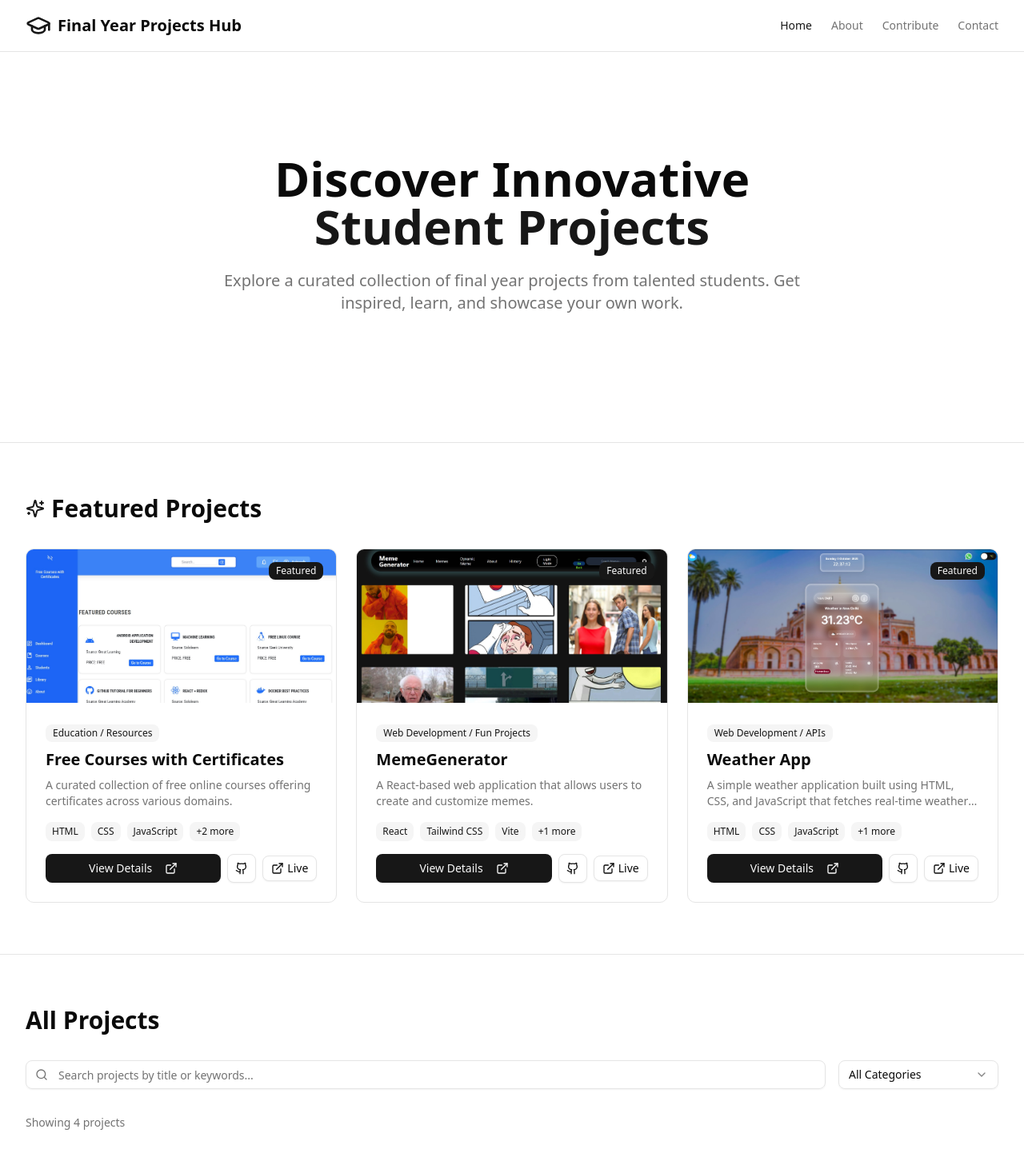
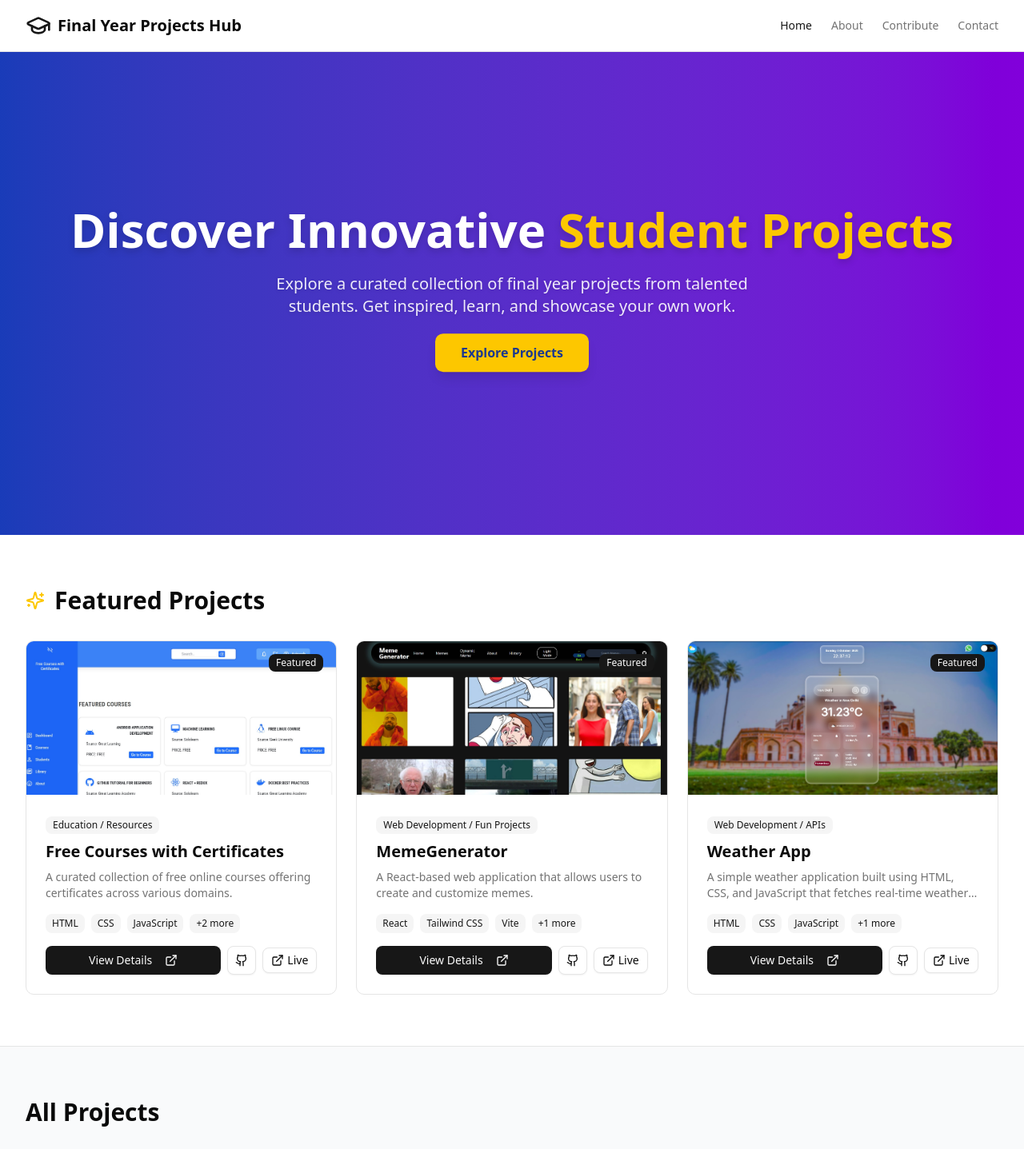
Before and after one commit to avinash201199/Final-Year-Projects-Hub, a Next.js app: page / in a window 1280 px wide. Shown: the top 1437 px of the page at 80% size. Built offline with nearby package versions, Linux system fonts and the light colour scheme.

Commit message:
Improve Hero Section design and layout

```diff
--- a/app/page.tsx
+++ b/app/page.tsx
@@ -34,28 +34,35 @@ export default function HomePage() {
   }, [])
 
   return (
-    <div className="min-h-screen">
+    <div className="min-h-screen bg-gray-50">
       {/* Hero Section */}
-      <section className="border-b border-border bg-gradient-to-b from-background to-card">
-        <div className="container mx-auto px-4 sm:px-6 lg:px-8 py-20 sm:py-32">
-          <div className="max-w-3xl mx-auto text-center">
-            <h1 className="text-4xl sm:text-5xl lg:text-6xl font-bold mb-6 text-balance">
-              Discover Innovative <span className="text-primary">Student Projects</span>
-            </h1>
-            <p className="text-lg sm:text-xl text-muted-foreground mb-8 text-pretty">
-              Explore a curated collection of final year projects from talented students. Get inspired, learn, and
-              showcase your own work.
-            </p>
-          </div>
+      <section className="relative bg-gradient-to-r from-blue-800 to-purple-700 text-white overflow-hidden">
+        <div className="container mx-auto px-4 sm:px-6 lg:px-8 py-32 md:py-48 text-center">
+          <h1 className="text-4xl md:text-5xl lg:text-6xl font-extrabold mb-6 drop-shadow-lg animate-fade-in">
+            Discover Innovative <span className="text-yellow-400">Student Projects</span>
+          </h1>
+          <p className="text-lg md:text-xl max-w-2xl mx-auto text-white/90 mb-8 drop-shadow-sm animate-fade-in">
+            Explore a curated collection of final year projects from talented students. Get inspired, learn, and showcase your own work.
+          </p>
+          <a
+            href="#all-projects"
+            className="inline-block bg-yellow-400 text-blue-900 font-semibold px-8 py-3 rounded-lg shadow-lg hover:shadow-xl transition-all hover:-translate-y-1 animate-bounce"
+          >
+            Explore Projects
+          </a>
         </div>
+
+        {/* Decorative Blobs */}
+        <div className="absolute -top-32 -left-32 w-96 h-96 bg-white/20 rounded-full blur-3xl mix-blend-multiply pointer-events-none animate-blob"></div>
+        <div className="absolute -bottom-32 -right-32 w-96 h-96 bg-white/20 rounded-full blur-3xl mix-blend-multiply pointer-events-none animate-blob animation-delay-2000"></div>
       </section>
 
       {/* Featured Projects */}
       {featuredProjects.length > 0 && (
-        <section className="border-b border-border bg-card">
-          <div className="container mx-auto px-4 sm:px-6 lg:px-8 py-16">
-            <div className="flex items-center gap-2 mb-8">
-              <Sparkles className="h-6 w-6 text-primary" />
+        <section className="border-b border-border bg-white py-16">
+          <div className="container mx-auto px-4 sm:px-6 lg:px-8">
+            <div className="flex items-center gap-3 mb-8">
+              <Sparkles className="h-6 w-6 text-yellow-400 animate-pulse" />
               <h2 className="text-3xl font-bold">Featured Projects</h2>
             </div>
             <div className="grid grid-cols-1 md:grid-cols-2 lg:grid-cols-3 gap-6">
@@ -68,8 +75,8 @@ export default function HomePage() {
       )}
 
       {/* All Projects */}
-      <section className="bg-background">
-        <div className="container mx-auto px-4 sm:px-6 lg:px-8 py-16">
+      <section id="all-projects" className="bg-gray-50 py-16">
+        <div className="container mx-auto px-4 sm:px-6 lg:px-8">
           <h2 className="text-3xl font-bold mb-8">All Projects</h2>
 
           <SearchFilter
@@ -82,11 +89,11 @@ export default function HomePage() {
 
           {filteredProjects.length === 0 ? (
             <div className="text-center py-16">
-              <p className="text-lg text-muted-foreground">No projects found matching your criteria.</p>
+              <p className="text-lg text-gray-500">No projects found matching your criteria.</p>
             </div>
           ) : (
             <>
-              <p className="text-sm text-muted-foreground mb-6">
+              <p className="text-sm text-gray-500 mb-6">
                 Showing {filteredProjects.length} project{filteredProjects.length !== 1 ? "s" : ""}
               </p>
               <div className="grid grid-cols-1 md:grid-cols-2 lg:grid-cols-3 gap-6">
@@ -104,6 +111,40 @@ export default function HomePage() {
           )}
         </div>
       </section>
+
+      {/* Animations CSS */}
+      <style jsx>{`
+        .animate-fade-in {
+          animation: fadeInUp 0.8s forwards;
+        }
+        @keyframes fadeInUp {
+          from {
+            opacity: 0;
+            transform: translateY(20px);
+          }
+          to {
+            opacity: 1;
+            transform: translateY(0);
+          }
+        }
+        .animate-blob {
+          animation: blob 8s infinite;
+        }
+        @keyframes blob {
+          0%, 100% {
+            transform: translate(0px, 0px) scale(1);
+          }
+          33% {
+            transform: translate(30px, -20px) scale(1.1);
+          }
+          66% {
+            transform: translate(-20px, 30px) scale(0.9);
+          }
+        }
+        .animation-delay-2000 {
+          animation-delay: 2s;
+        }
+      `}</style>
     </div>
   )
 }
```
Also changed, not shown: components/header.tsx (line endings or trailing spaces).
